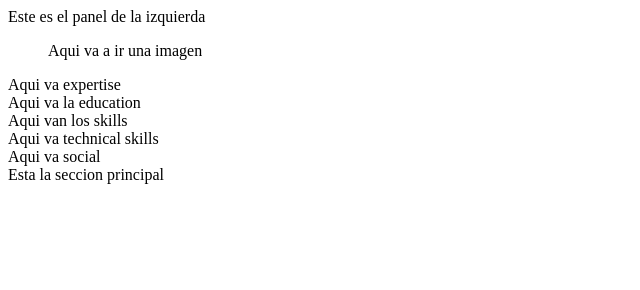
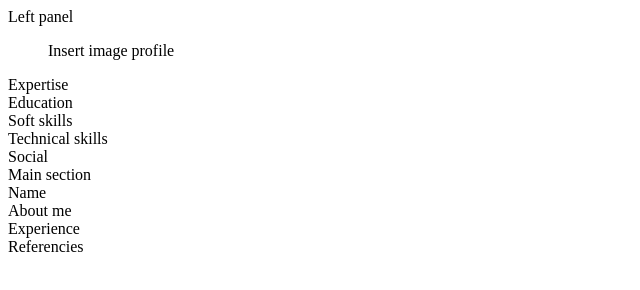
Before and after one commit to deathlez/reto_front, a plain HTML site: page index.html in a window 1280 px wide. Shown: the whole page, without its empty margins (0-640 px from the left). Drawn offline with Linux system fonts and the light colour scheme.

Commit message:
Finished layout

```diff
--- a/index.html
+++ b/index.html
@@ -7,28 +7,40 @@
 </head>
 <body>
     <aside>
-        Este es el panel de la izquierda
+        Left panel
         <figure>
-            Aqui va a ir una imagen
+            Insert image profile
         </figure>
         <section>
-            Aqui va expertise
+            Expertise
         </section>
         <section>
-            Aqui va la education
+            Education
         </section>
         <section>
-            Aqui van los skills
+            Soft skills
         </section>
         <section>
-            Aqui va technical skills
+            Technical skills
         </section>
         <section>
-            Aqui va social
+            Social
         </section>
     </aside>
     <main>
-        Esta la seccion principal
+        Main section
+        <section>
+            Name
+        </section>
+        <section>
+            About me
+        </section>
+        <section>
+            Experience
+        </section>
+        <section>
+            Referencies
+        </section>
     </main>
 
 </body>
```
